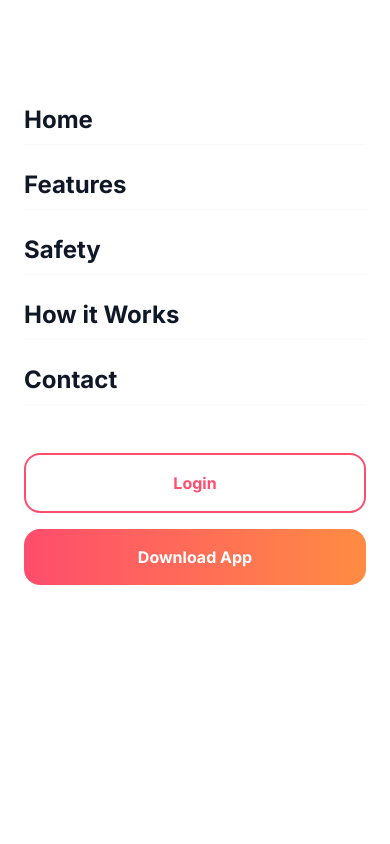
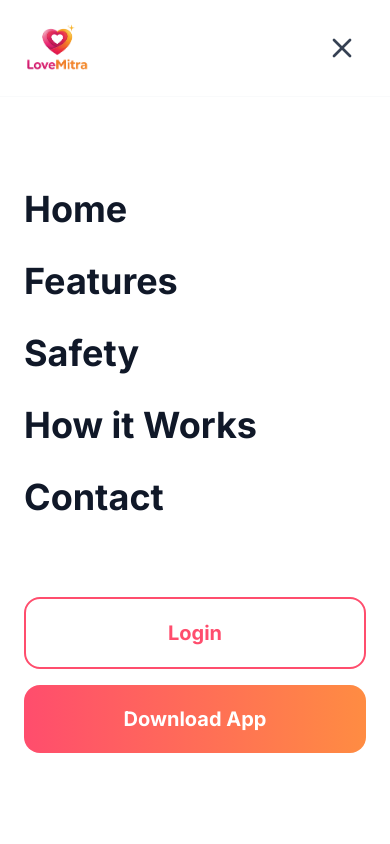
Before and after one commit to 9xRahul/Lovemitra-Web-Site, a React (Vite) app: page /Lovemitra-Web-Site/privacy in a window 390 px wide. Both pictures are taken after a click on the button 360 px from the left and 52 px from the top of the page. Shown: the top 844 px of the page. Built offline with nearby package versions, Linux system fonts and the light colour scheme.

Commit message:
Add prominent close icon to mobile menu

```diff
--- a/src/components/Navbar.jsx
+++ b/src/components/Navbar.jsx
@@ -77,27 +77,40 @@ const Navbar = () => {
       <AnimatePresence>
         {isOpen && (
           <motion.div
-            initial={{ opacity: 0, y: -10 }}
-            animate={{ opacity: 1, y: 0 }}
-            exit={{ opacity: 0, y: -10 }}
-            className="md:hidden fixed inset-0 z-40 bg-white pt-24 px-6"
+            initial={{ opacity: 0 }}
+            animate={{ opacity: 1 }}
+            exit={{ opacity: 0 }}
+            className="md:hidden fixed inset-0 z-50 bg-white flex flex-col"
           >
-            <div className="flex flex-col space-y-4">
+            {/* Mobile Menu Header */}
+            <div className="flex items-center justify-between px-6 py-6 border-b border-gray-50">
+              <Link to="/" onClick={() => setIsOpen(false)}>
+                <img src="logo-full.png" alt="LoveMitra Logo" className="h-12 w-auto object-contain" />
+              </Link>
+              <button
+                onClick={() => setIsOpen(false)}
+                className="p-2 text-gray-700 hover:text-primary-start transition-colors"
+              >
+                <X size={32} />
+              </button>
+            </div>
+
+            <div className="flex-grow flex flex-col justify-center px-6 space-y-8">
               {navLinks.map((link) => (
                 <Link
                   key={link.name}
                   to={link.href}
-                  className="text-2xl font-bold text-gray-900 py-2 border-b border-gray-50"
+                  className="text-4xl font-bold text-gray-900"
                   onClick={() => setIsOpen(false)}
                 >
                   {link.name}
                 </Link>
               ))}
-              <div className="pt-8 flex flex-col gap-4">
-                <button className="w-full py-4 text-primary-start font-bold border-2 border-primary-start rounded-2xl">
+              <div className="pt-12 flex flex-col gap-4">
+                <button className="w-full py-5 text-primary-start font-bold border-2 border-primary-start rounded-2xl text-xl">
                   Login
                 </button>
-                <button className="w-full gradient-button py-4 text-white font-bold rounded-2xl">
+                <button className="w-full gradient-button py-5 text-white font-bold rounded-2xl text-xl">
                   Download App
                 </button>
               </div>
```
